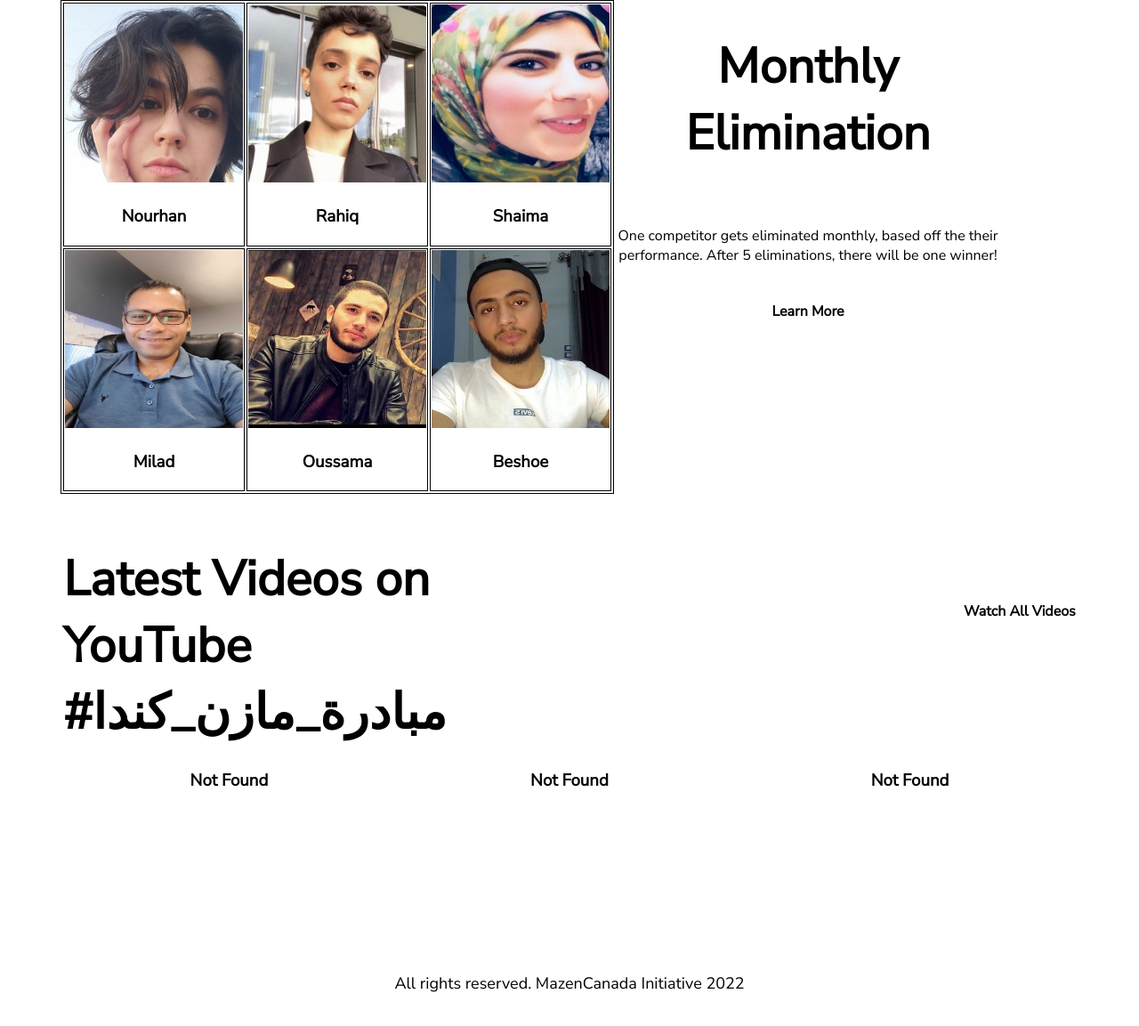
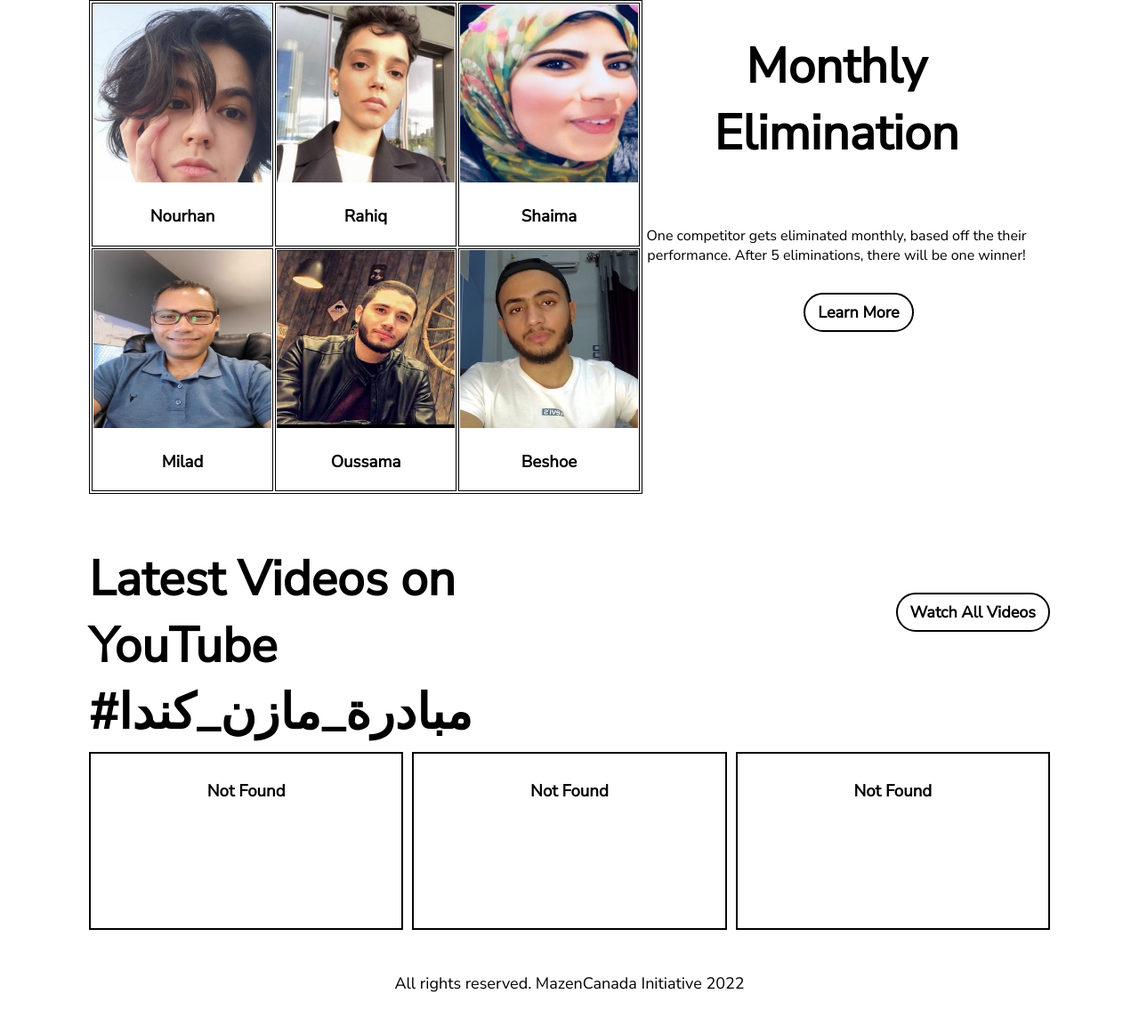
Before and after one commit to TheNourhan/Project3-MazenCanadaInitiative, a plain HTML site: page index.html in a window 1280 px wide. Shown: the part 475-1628 px from the top of the page at 89% size. Drawn offline with Linux system fonts and the light colour scheme; no server answers.

Commit message:
Update style.css

```diff
--- a/style.css
+++ b/style.css
@@ -2,6 +2,10 @@
 	text-decoration: none;
 	font-family: 'nunito sans';
 	color: black;
+}
+main{
+	margin: 0 auto;
+	max-width: 1200px;
 }
 p{
 	padding-top: 30px;
@@ -12,6 +16,7 @@ h1{
 }
 /* -------------- 1- HEADER -----------------*/
 #header{
+	max-width: 1200px;
 	margin: 0 auto;
 }
 #logo{
@@ -53,6 +58,13 @@ span{
 	width: 40%;
 	margin-right: 5%;
 }
+.btn_cta{
+	border:2px solid;
+	border-radius: 25px;
+	padding: 8px 14px;
+	margin-left: 50px;
+	font-size: 18px;
+}
 /* ---------- 3- INTRO SECTION 2 --------------*/
 #section-intro-2{
 	padding-top: 20px;
@@ -77,6 +89,7 @@ th,td{
 	margin-right: 5%;
 }
 #latest-videos{
+	width: 1200px;
 	padding-top: 20px;
 }
 #partone-left{
@@ -99,17 +112,20 @@ th,td{
 	grid-template-areas:"gvideo1 gvideo2 gvideo3";
 	grid-gap: 10px;
 }
-.video1{
+#video1{
 	grid-area: gvideo1;
 	border: solid 2px;
+	padding: 10px;
 }
-.video2{
+#video2{
 	grid-area: gvideo2;
 	border: solid 2px;
+	padding: 10px;
 }
-.video3{
+#video3{
 	grid-area: gvideo3;
 	border: solid 2px;
+	padding: 10px;
 }
 /*------------- 5- FOOTER ---------------*/
 #footer{
```
